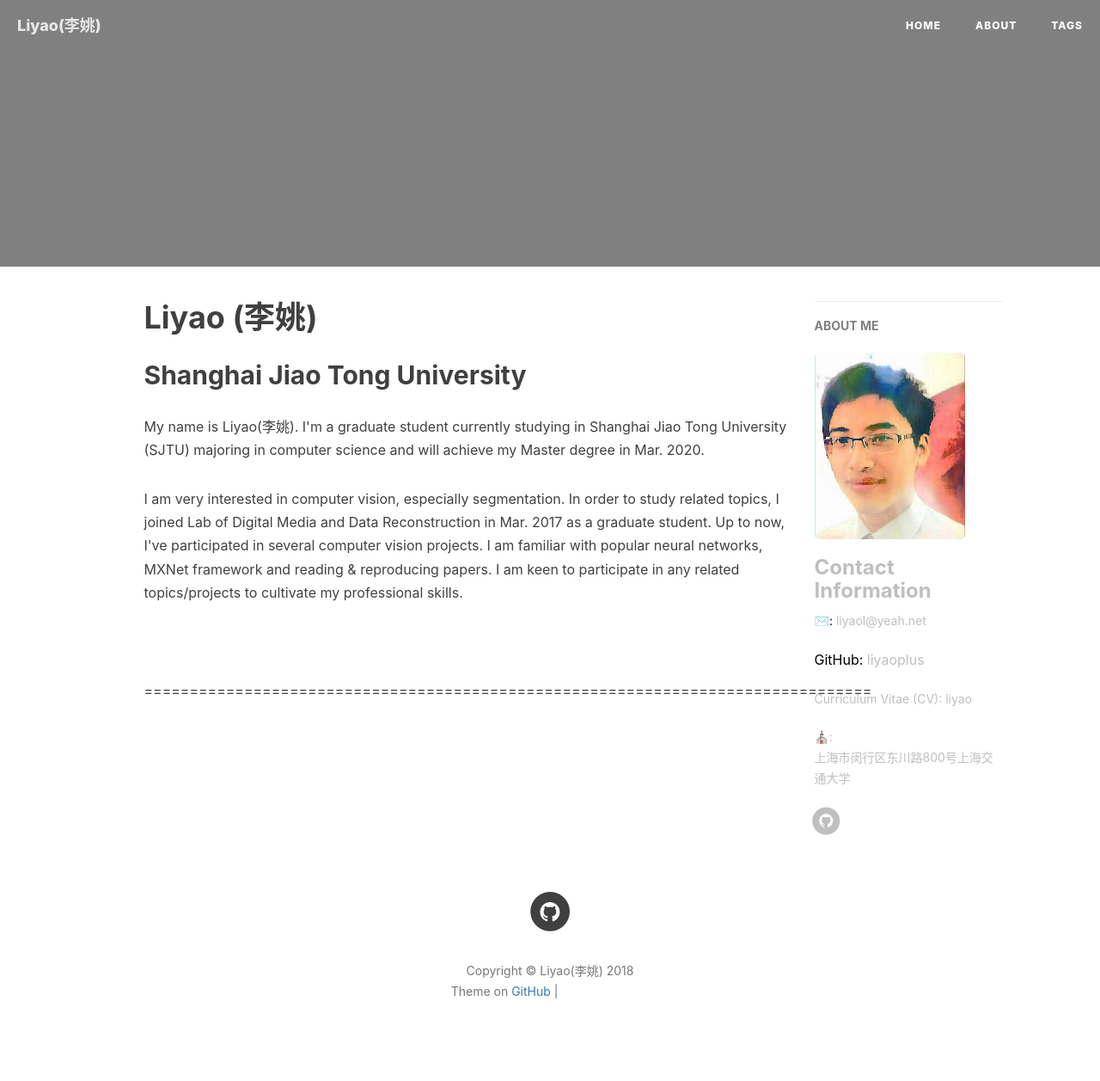
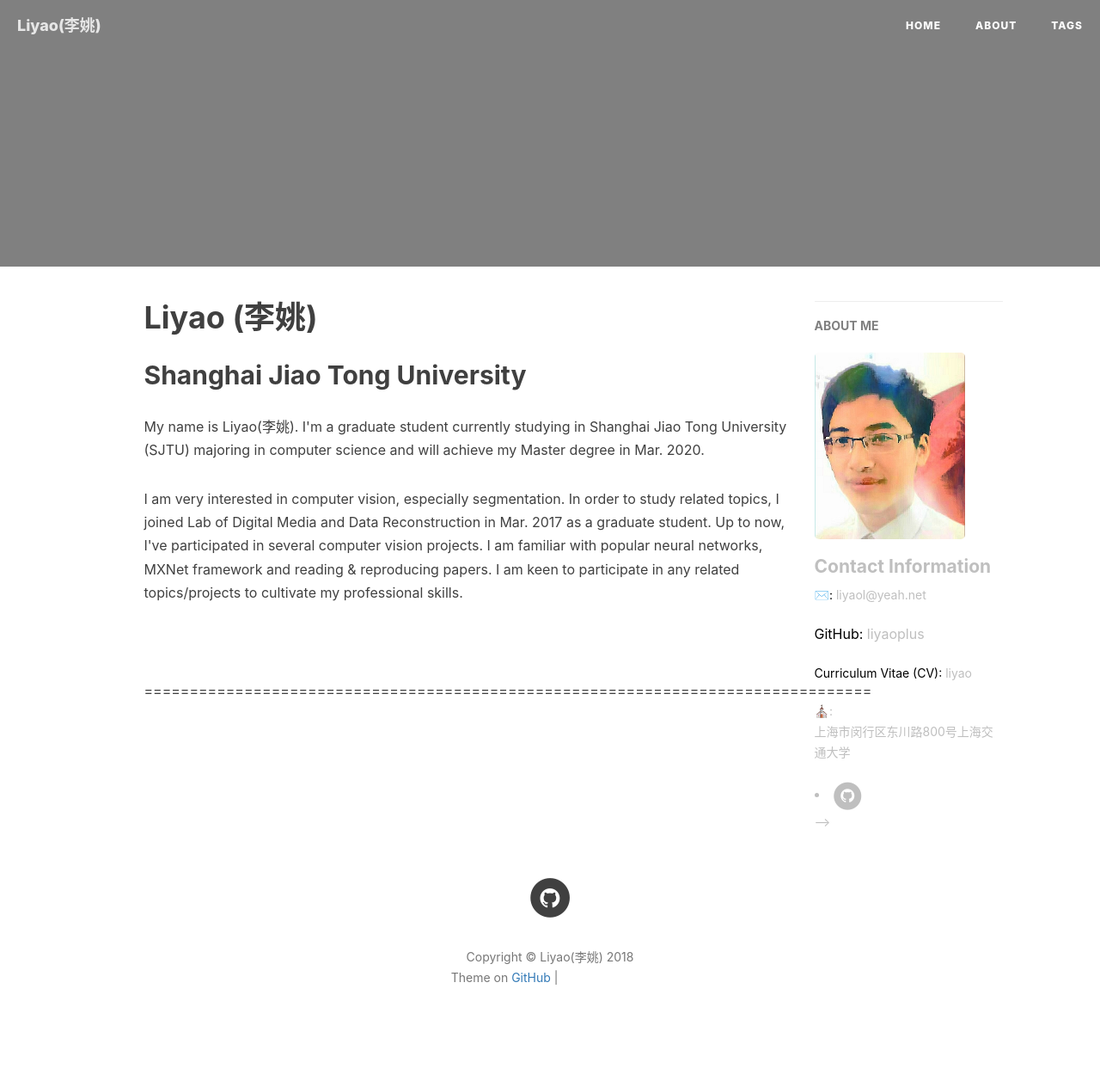
Before and after one commit to liyaoplus/liyaoplus.github.io, a Jekyll site: the page built from index.html, in a window 1280 px wide. Shown: the whole page at 86% size. Built offline with Jekyll 4.4.1, drawn with Linux system fonts in a browser that asks for light colours; nearby versions of some CDN libraries; the list of posts is cut into pages by our own code; comment, search, counter and statistics services are not loaded; grey boxes are pictures that could not be loaded.

Commit message:
Update page.html

```diff
--- a/_layouts/page.html
+++ b/_layouts/page.html
@@ -9,7 +9,7 @@
 <header class="intro-header">
     <div class="container">
         <div class="row">
-            <div class="col-lg-8 col-lg-offset-2 col-md-10 col-md-offset-1 ">
+            <div class="col-lg-8 col-lg-offset-2 col-md-5 col-md-offset-1 ">
                 <div class="site-heading">
                     <!--<h1>{% if page.title %}{{ page.title }}{% else %}{{ site.title }}{% endif %}</h1>-->
                     <!--<hr class="small">-->
@@ -114,7 +114,7 @@
                             <p>{{site.sidebar-about-description}}</p>
                         {% endif %}
                         <!-- SNS Link -->
-			<h3>Contact Information</h3>
+			<h4>Contact Information</h4>
                         {% if site.email %}
 			    <p style="color:black;">✉️: <a href="mailto:{{site.email}}">{{site.email}}</a></p>
                         {% endif %}
@@ -122,12 +122,13 @@
 			    <p style="color:black;font-size:16px;">GitHub: <a href="https://github.com/{{site.github_username}}">liyaoplus</a></p>
                         {% endif %}
 			{% if site.github_username %}
-			    <p>Curriculum Vitae (CV): <a href="https://liyaoplus.github.io/{{ site.cv_filename }}">liyao</a></p>
+			    <p style="color:black;">Curriculum Vitae (CV): <a href="https://liyaoplus.github.io/{{ site.cv_filename }}">liyao</a></p>
                         {% endif %}
 			{% if site.address %}
 			    <p>⛪:<br/>{{site.address}}</p>
                         {% endif %}
 
+			<!--
                         <ul class="list-inline">
                             {% if site.RSS %}
                             <li>
@@ -201,7 +202,7 @@
                             </li>
                             {% endif %}
                         </ul>
-
+			-->
                     </div>
                 </section>
                 <!-- Friends Blog -->
```
